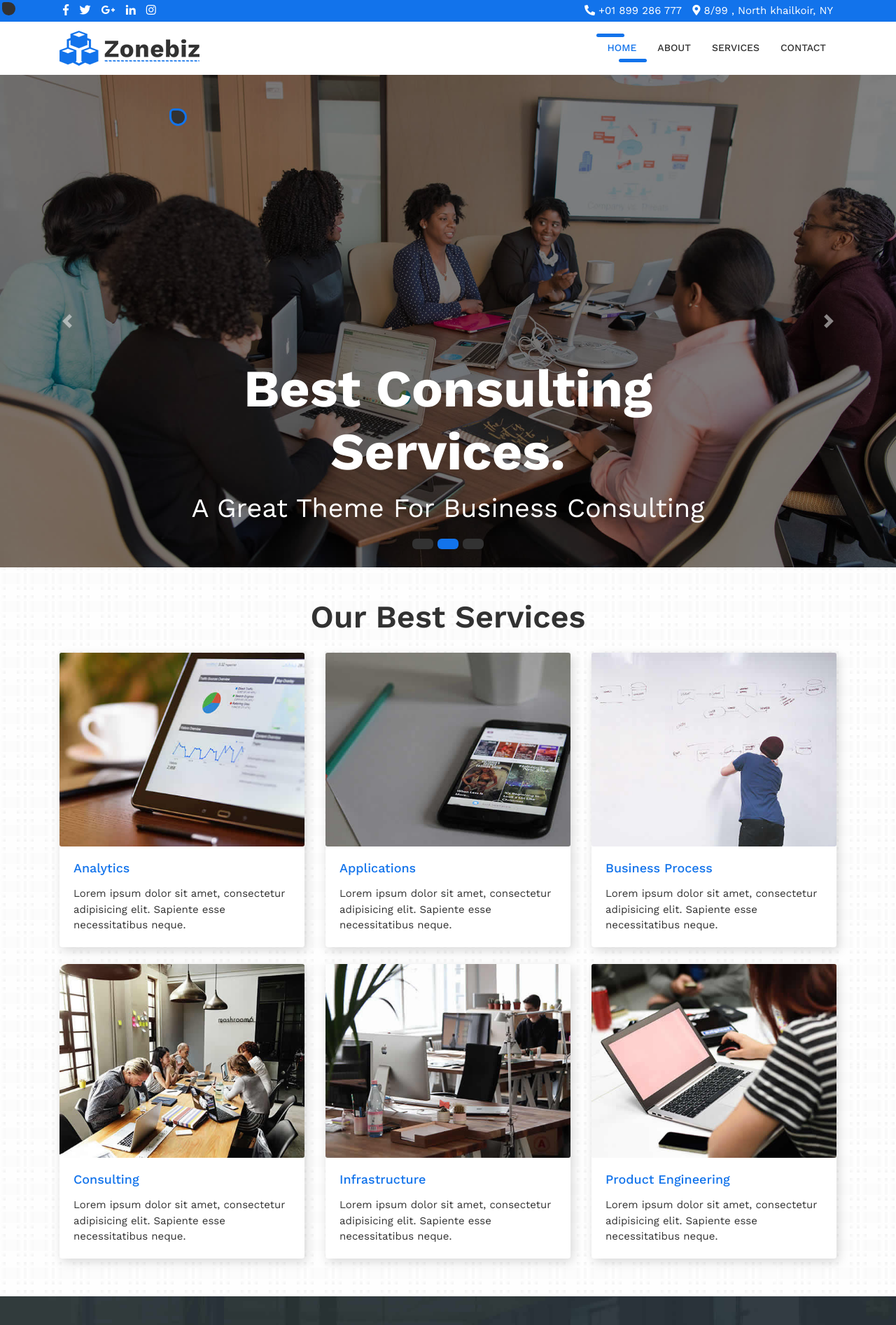
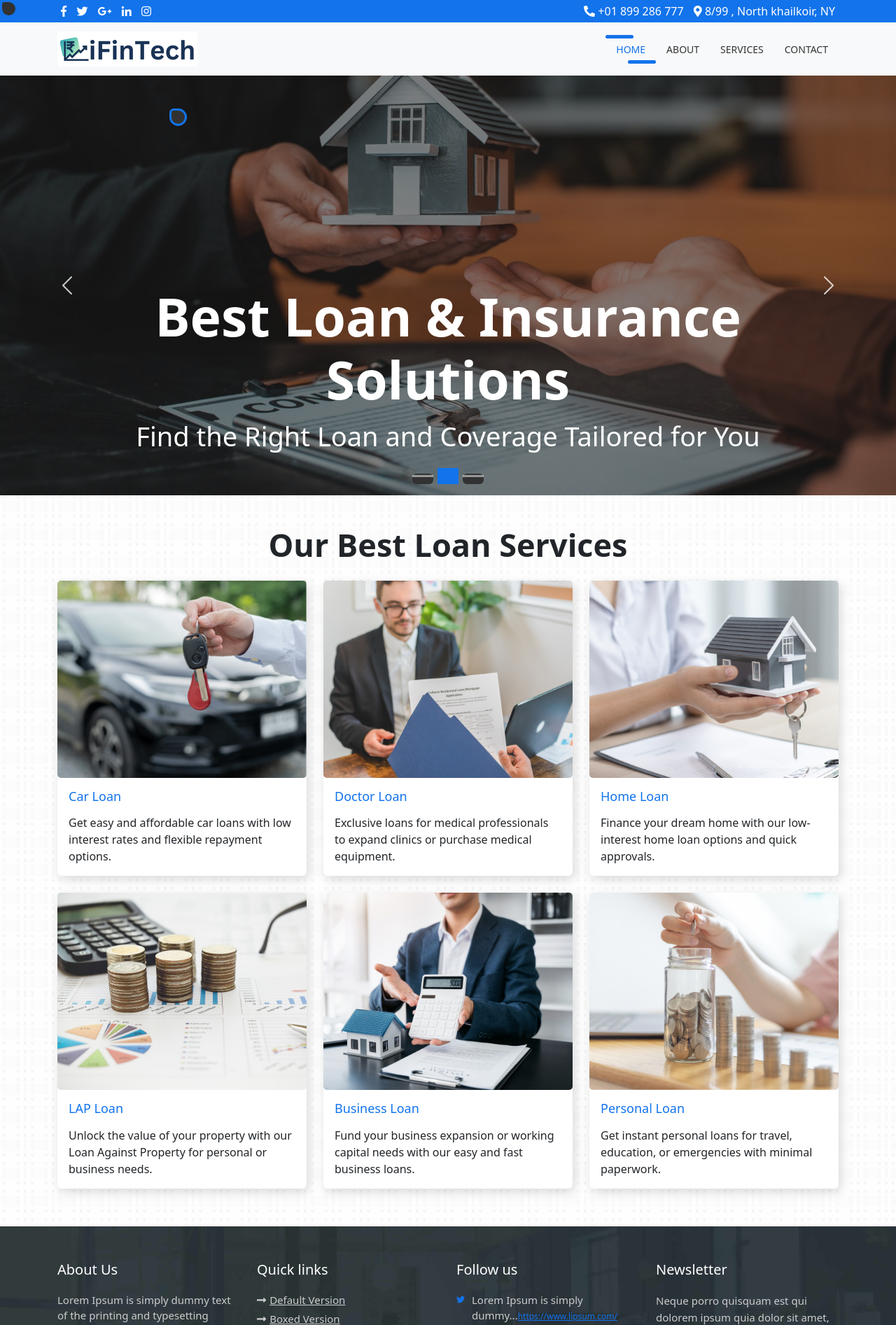
Before and after one commit to Ajspire-Developer/iFinTech-php, a PHP site: page / in a window 1280 px wide. Shown: the top 1894 px of the page at 70% size. Run offline with PHP 8.4, Linux system fonts and the light colour scheme.

Commit message:
quality contorl set images

```diff
--- a/index.php
+++ b/index.php
@@ -1,9 +1,20 @@
 
 <meta charset="utf-8">
 <meta name="viewport" content="width=device-width, initial-scale=1, shrink-to-fit=no">
-	<meta name="description" content="">
-	<meta name="author" content="">
-	<title> iFinTech - Finance Company </title>
+<meta name="description" content="iFinTech - Your trusted financial services provider. Get loans for personal, business, home, car, and more with ease.">
+<meta name="author" content="iFinTech">
+<title>iFinTech - Finance Company</title>
+
+<!-- Favicon -->
+<link rel="icon" type="image/png" href="images/fav.png">
+
+<!-- Open Graph Meta Tags for Social Media -->
+<meta property="og:title" content="iFinTech - Finance Company">
+<meta property="og:description" content="Looking for a loan? iFinTech provides various financial solutions including car, home, business, and personal loans.">
+<meta property="og:image" content="images/fav.png"> <!-- Replace with full URL if needed -->
+<meta property="og:url" content="https://yourwebsite.com"> <!-- Update with your actual website -->
+<meta property="og:type" content="website">
+
 
 <div class="wrapper-main"><div class="mouse-pointer" style="left: 241.5px; top: 154.5px; opacity: 1;"></div>
 
@@ -19,29 +30,52 @@ include 'header.php'
                <li data-target="#carouselExampleIndicators" data-slide-to="1" class="active"></li>
                <li data-target="#carouselExampleIndicators" data-slide-to="2" class=""></li>
             </ol>
-            <div class="carousel-inner" role="listbox">
-               <!-- Slide One - Set the background image for this slide in the line below -->
-               <div class="carousel-item" style="background-image: url('images/slider-01.jpg')">
+           <!-- Slider Section -->
+<div id="carouselExample" class="carousel slide" data-bs-ride="carousel">
+    <div class="carousel-indicators">
+        <button type="button" data-bs-target="#carouselExample" data-bs-slide-to="0"></button>
+        <button type="button" data-bs-target="#carouselExample" data-bs-slide-to="1" class="active"></button>
+        <button type="button" data-bs-target="#carouselExample" data-bs-slide-to="2"></button>
+    </div>
+
+    <div class="carousel-inner">
+        <!-- Slide One -->
+        <div class="carousel-item" style="background: url('images/slider-01.jpg') center/cover no-repeat; height: 600px;">
             <div class="carousel-caption d-none d-md-block">
-                     <h3>Welcome to Zonebiz</h3>
-                     <p>A Great Theme For Business Consulting</p>
+                <h3>Welcome to iFinTech</h3>
+                <p>Your Trusted Partner in Financial Services</p>
             </div>
         </div>
-               <!-- Slide Two - Set the background image for this slide in the line below -->
-               <div class="carousel-item active" style="background-image: url('images/slider-02.jpg')">
+
+        <!-- Slide Two (Active) -->
+        <div class="carousel-item active" style="background: url('images/slider-02.jpg') center/cover no-repeat; height: 600px;">
             <div class="carousel-caption d-none d-md-block">
-                     <h3>Best Consulting Services.</h3>
-                     <p>A Great Theme For Business Consulting</p>
+                <h3>Best Loan & Insurance Solutions</h3>
+                <p>Find the Right Loan and Coverage Tailored for You</p>
             </div>
         </div>
-               <!-- Slide Three - Set the background image for this slide in the line below -->
-               <div class="carousel-item" style="background-image: url('images/slider-03.jpg')">
+
+        <!-- Slide Three -->
+        <div class="carousel-item" style="background: url('images/slider-03.jpg') center/cover no-repeat; height: 600px;">
             <div class="carousel-caption d-none d-md-block">
-                     <h3>Welcome to Zonebiz</h3>
-                     <p>A Great Theme For Business Consulting</p>
+                <h3>Secure Your Future</h3>
+                <p>Flexible and Reliable Financial Support</p>
             </div>
         </div>
     </div>
+
+    <button class="carousel-control-prev" type="button" data-bs-target="#carouselExample" data-bs-slide="prev">
+        <span class="carousel-control-prev-icon"></span>
+    </button>
+    <button class="carousel-control-next" type="button" data-bs-target="#carouselExample" data-bs-slide="next">
+        <span class="carousel-control-next-icon"></span>
+    </button>
+</div>
+
+<!-- Optional: Add Bootstrap 5 CSS & JS -->
+<link href="https://cdn.jsdelivr.net/npm/bootstrap@5.3.0/dist/css/bootstrap.min.css" rel="stylesheet">
+<script src="https://cdn.jsdelivr.net/npm/bootstrap@5.3.0/dist/js/bootstrap.bundle.min.js"></script>
+
             <a class="carousel-control-prev" href="#carouselExampleIndicators" role="button" data-slide="prev">
 				<span class="carousel-control-prev-icon" aria-hidden="true"></span>
 				<span class="sr-only">Previous</span>
@@ -55,72 +89,83 @@ include 'header.php'
 
     <div class="services-bar">
     <div class="container">
-			<h1 class="py-4">Our Best Services </h1>
+        <h1 class="py-4 text-center">Our Best Loan Services</h1>
         <!-- Services Section -->
         <div class="row">
+            <!-- Car Loan -->
             <div class="col-lg-4 mb-4">
                 <div class="card h-100">
                     <div class="card-img">
-							<img class="img-fluid" src="images/services-img-01.jpg" alt="">
+                        <img class="img-fluid" src="images/Car-Loan.png" alt="Car Loan">
                     </div>
                     <div class="card-body">
-							<h4 class="card-header"> Analytics </h4>
-							<p class="card-text">Lorem ipsum dolor sit amet, consectetur adipisicing elit. Sapiente esse necessitatibus neque.</p>
+                        <h4 class="card-header">Car Loan</h4>
+                        <p class="card-text">Get easy and affordable car loans with low interest rates and flexible repayment options.</p>
                     </div>
                 </div>
             </div>
+
+            <!-- Doctor Loan -->
             <div class="col-lg-4 mb-4">
                 <div class="card h-100">
                     <div class="card-img">
-							<img class="img-fluid" src="images/services-img-02.jpg" alt="">
+                        <img class="img-fluid" src="images/Doctor-Loan.png" alt="Doctor Loan">
                     </div>
                     <div class="card-body">
-							<h4 class="card-header"> Applications </h4>
-							<p class="card-text">Lorem ipsum dolor sit amet, consectetur adipisicing elit. Sapiente esse necessitatibus neque.</p>
+                        <h4 class="card-header">Doctor Loan</h4>
+                        <p class="card-text">Exclusive loans for medical professionals to expand clinics or purchase medical equipment.</p>
                     </div>
                 </div>
             </div>
+
+            <!-- Home Loan -->
             <div class="col-lg-4 mb-4">
                 <div class="card h-100">
                     <div class="card-img">
-							<img class="img-fluid" src="images/services-img-03.jpg" alt="">
+                        <img class="img-fluid" src="images/Home-Loan.png" alt="Home Loan">
                     </div>
                     <div class="card-body">
-							<h4 class="card-header"> Business Process </h4>
-							<p class="card-text">Lorem ipsum dolor sit amet, consectetur adipisicing elit. Sapiente esse necessitatibus neque.</p>
+                        <h4 class="card-header">Home Loan</h4>
+                        <p class="card-text">Finance your dream home with our low-interest home loan options and quick approvals.</p>
                     </div>
                 </div>
             </div>
+
+            <!-- Loan Against Property (LAP Loan) -->
             <div class="col-lg-4 mb-4">
                 <div class="card h-100">
                     <div class="card-img">
-							<img class="img-fluid" src="images/services-img-04.jpg" alt="">
+                        <img class="img-fluid" src="images/LAP-Loan.png" alt="LAP Loan">
                     </div>
                     <div class="card-body">
-							<h4 class="card-header"> Consulting </h4>
-							<p class="card-text">Lorem ipsum dolor sit amet, consectetur adipisicing elit. Sapiente esse necessitatibus neque.</p>
+                        <h4 class="card-header">LAP Loan</h4>
+                        <p class="card-text">Unlock the value of your property with our Loan Against Property for personal or business needs.</p>
                     </div>
                 </div>
             </div>
+
+            <!-- Business Loan -->
             <div class="col-lg-4 mb-4">
                 <div class="card h-100">
                     <div class="card-img">
-							<img class="img-fluid" src="images/services-img-05.jpg" alt="">
+                        <img class="img-fluid" src="images/Business-Loan.png" alt="Business Loan">
                     </div>
                     <div class="card-body">
-							<h4 class="card-header"> Infrastructure </h4>
-							<p class="card-text">Lorem ipsum dolor sit amet, consectetur adipisicing elit. Sapiente esse necessitatibus neque.</p>
+                        <h4 class="card-header">Business Loan</h4>
+                        <p class="card-text">Fund your business expansion or working capital needs with our easy and fast business loans.</p>
                     </div>
                 </div>
             </div>
+
+            <!-- Personal Loan -->
             <div class="col-lg-4 mb-4">
                 <div class="card h-100">
                     <div class="card-img">
-							<img class="img-fluid" src="images/services-img-06.jpg" alt="">
+                        <img class="img-fluid" src="images/Personal-Loan.png" alt="Personal Loan">
                     </div>
                     <div class="card-body">
-							<h4 class="card-header"> Product Engineering </h4>
-							<p class="card-text">Lorem ipsum dolor sit amet, consectetur adipisicing elit. Sapiente esse necessitatibus neque.</p>
+                        <h4 class="card-header">Personal Loan</h4>
+                        <p class="card-text">Get instant personal loans for travel, education, or emergencies with minimal paperwork.</p>
                     </div>
                 </div>
             </div>
@@ -129,6 +174,7 @@ include 'header.php'
     </div>
 </div>
 
+
 <?php
 include 'footer.php'
 ?>
```
Also changed, not shown: about.php (+21 -5 lines), services.php (+31 -19 lines), images/Business-Loan.png (added), images/Car-Loan.png (added), images/Doctor-Loan.png (added), images/Home-Loan.png (added), images/LAP-Loan.png (added), images/Personal-Loan.png (added), images/fav.png (added), images/logo.png, images/slider-01.jpg, images/slider-02.jpg, images/slider-03.jpg, 1 other file. Lines whose indentation alone changed are shown as unchanged.
